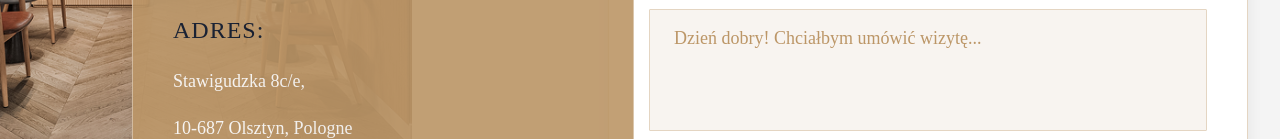
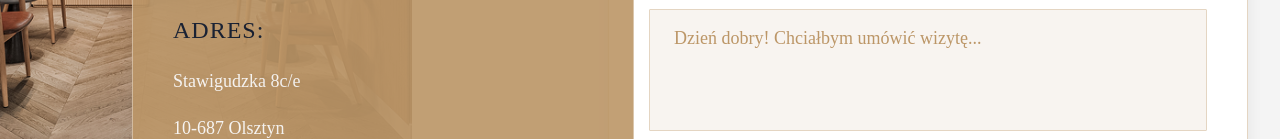
Before and after one commit to AriaAman/StronaMarysiaV2, a Nuxt app: page /kontakt in a window 1280 px wide. Shown: the part 661-800 px from the top of the page. Built offline with nearby package versions, Linux system fonts and the light colour scheme; a web font is replaced by a local one.

Commit message:
update kontakt form

```diff
--- a/components/Kontakt/kontactFormInfo.vue
+++ b/components/Kontakt/kontactFormInfo.vue
@@ -18,8 +18,8 @@
             <div>
               <span class="contact-info__label">ADRES:</span>
               <address class="address">
-                 Stawigudzka 8c/e,<br /><br />
-                10-687 Olsztyn, Pologne
+                 Stawigudzka 8c/e<br /><br />
+                10-687 Olsztyn
               </address>
               <a href="https://goo.gl/maps/..." target="_blank" class="contact-info__map-link">
                 WSKAZÓWKI DOJAZDU (MAPA)
```
